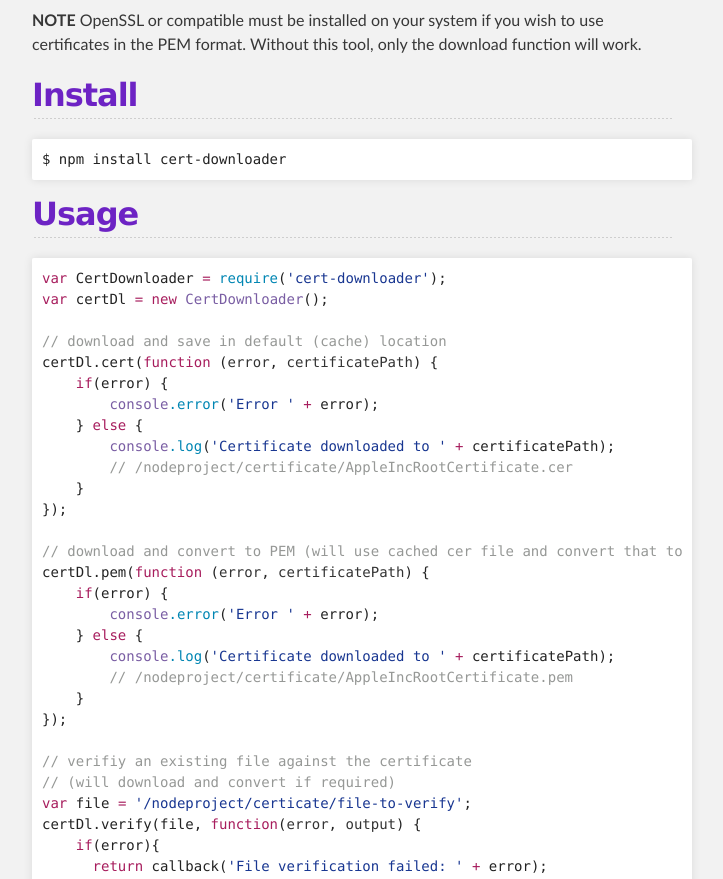
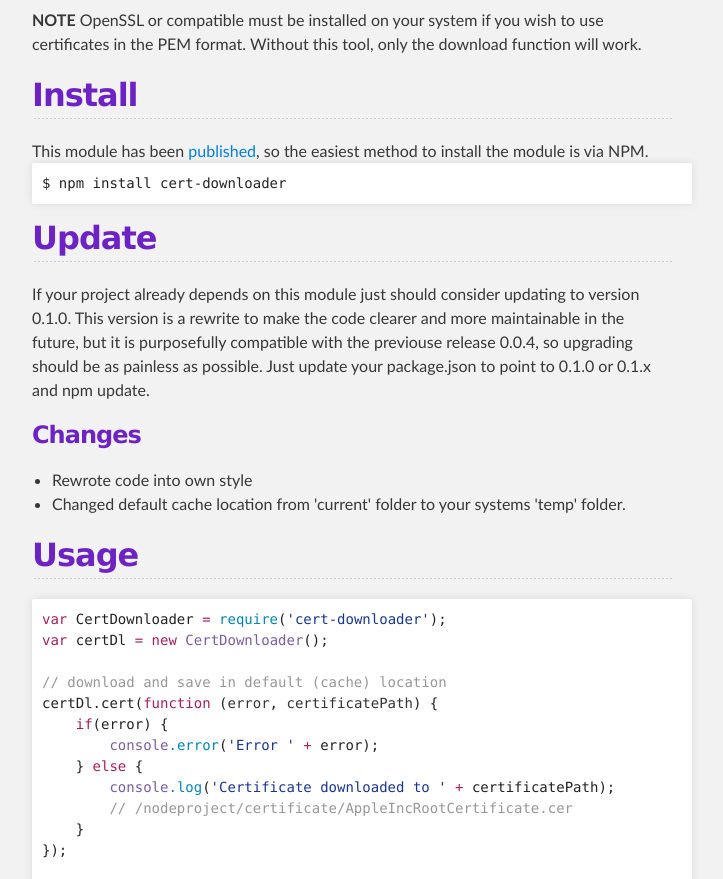
Before and after one commit to neofreko/cert-downloader, a plain HTML site: page index.html in a window 1280 px wide. Shown: the part 820-1699 px from the top of the page, without its empty margins (288-1011 px from the left). Drawn offline with Linux system fonts and the light colour scheme.

Commit message:
Added note about upgrading

```diff
--- a/index.html
+++ b/index.html
@@ -37,7 +37,6 @@
 <p><a href="https://travis-ci.org/evi-snowm/cert-downloader"><img src="https://travis-ci.org/evi-snowm/cert-downloader.svg?branch=develop" alt="Build Status"></a></p>
 
 <p>This is a helper module that allows you to dowload an SSL certificate, by default that of Apple Inc..</p>
-
 <p>Offered functionality:</p>
 
 <ul>
@@ -50,8 +49,22 @@
 
 <h2>
 <a id="install" class="anchor" href="#install" aria-hidden="true"><span class="octicon octicon-link"></span></a>Install</h2>
+This module has been <a href="https://www.npmjs.com/package/cert-downloader">published</a>, so the easiest method to install the module is via NPM.
+<div class="highlight highlight-sh"><pre>$ npm install cert-downloader</pre></div>
 
-<div class="highlight highlight-sh"><pre>$ npm install cert-downloader</pre></div>
+<h2>
+<a id="update" class="anchor" href="#update" aria-hidden="true"><span class="octicon octicon-link"></span></a>Update</h2>
+<p>If your project already depends on this module just should consider updating to version 0.1.0. This version is a rewrite to make the code clearer
+    and more maintainable in the future, but it is purposefully compatible with the previouse release 0.0.4,
+    so upgrading should be as painless as possible. Just update your package.json to point to 0.1.0 or 0.1.x and npm update.</p>
+
+<h3>Changes</h3>
+<p>
+    <ul>
+        <li>Rewrote code into own style</li>
+        <li>Changed default cache location from 'current' folder to your systems 'temp' folder.</li>
+    </ul>
+</p>
 
 <h2>
 <a id="usage" class="anchor" href="#usage" aria-hidden="true"><span class="octicon octicon-link"></span></a>Usage</h2>
```
